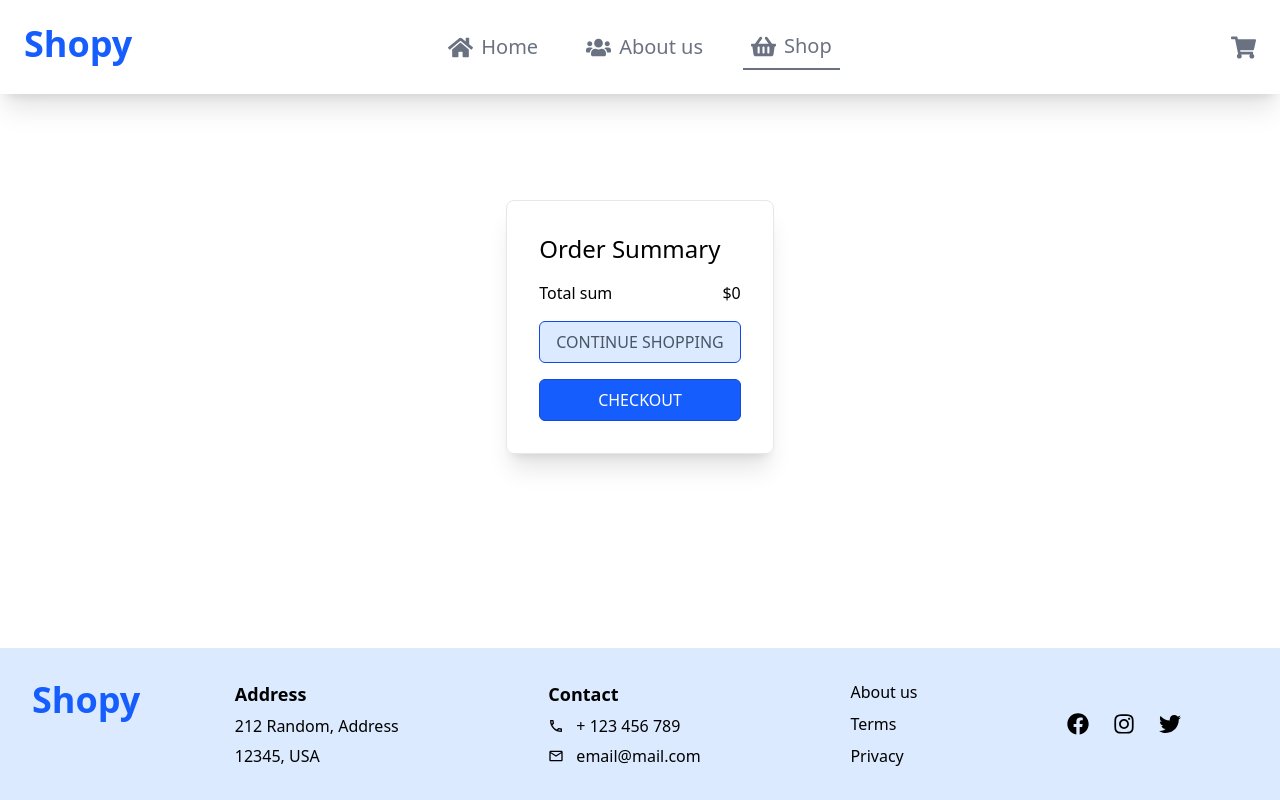
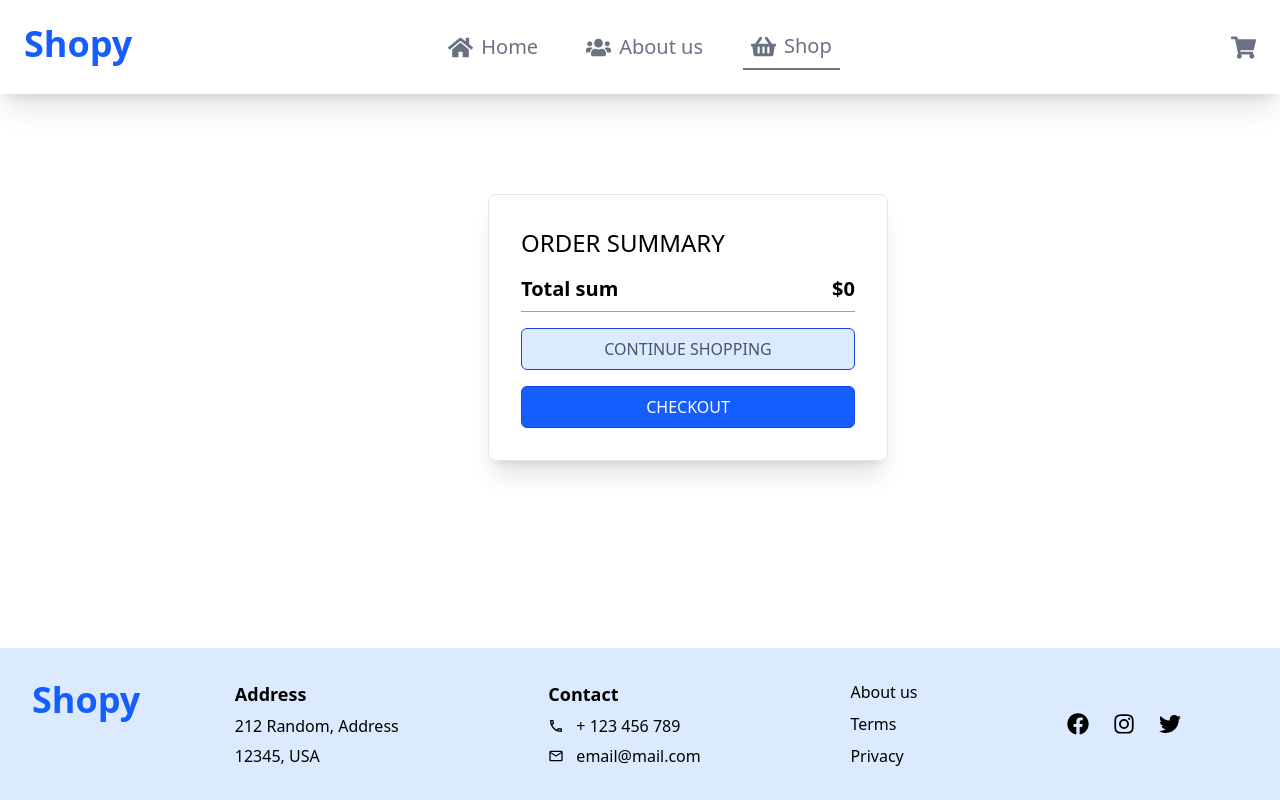
Before and after one commit to dawidtt/shopy, a React (Vite) app: page /shop/cart in a window 1280 px wide. Built offline with nearby package versions, Linux system fonts and the light colour scheme.

Commit message:
Finish cart features

```diff
--- a/src/components/CartProduct.jsx
+++ b/src/components/CartProduct.jsx
@@ -12,7 +12,7 @@ function CartProduct({ product }) {
   // const { data, loading, error } = useFetchShop(`/${id}`);
   // console.log(data);
 
-  const { updateCartQuantity } = useCart();
+  const { updateCartQuantity, removeFromCart } = useCart();
 
   const [productNumber, setProductNumber] = useState(product.quantity);
   function handleProductNumber(eq) {
@@ -26,15 +26,11 @@ function CartProduct({ product }) {
   }
 
   return (
-    <div className="flex flex-col justify-between">
+    <div className="flex flex-col justify-between w-full ">
       {product && (
-        <div className="flex  justify-center items-center lg:items-stretch  gap-6 md:gap-12 max-w-[800px] lg:mx-auto shadow-xl p-8 rounded-lg border-1 border-gray-200">
-          <img
-            className="w-[55px] sm:w-[80px] md:w-[120px]"
-            src={product.image}
-            alt=""
-          />
-          <div className="flex flex-col justify-between">
+        <div className="flex  justify-center items-center lg:items-stretch  gap-6 md:gap-12 md:max-w-[800px] lg:mx-auto shadow-xl p-8 rounded-lg border-1 border-gray-200">
+          <img className="w-[20%] " src={product.image} alt="" />
+          <div className="flex flex-col justify-between w-[80%]">
             <div>
               <h2 className="text-sm sm:text-lg md:text-2xl font-bold">
                 {product.title}
@@ -62,7 +58,12 @@ function CartProduct({ product }) {
                   </button>
                 </div>
                 <p className="text-lg lg:text-2xl"> ${product.price}</p>
-                <FaRegTrashAlt fill="#f54245" size={25} />
+                <button
+                  className="cursor-pointer hover:scale-105 transition duration-100 will-change-transform"
+                  onClick={() => removeFromCart(product.id)}
+                >
+                  <FaRegTrashAlt fill="#f54245" size={25} />
+                </button>
               </div>
             </div>
           </div>
--- a/src/components/Header.jsx
+++ b/src/components/Header.jsx
@@ -5,7 +5,9 @@ import { FaShoppingBasket } from "react-icons/fa";
 import { FaShoppingCart } from "react-icons/fa";
 import { useLocation } from "react-router-dom";
 import Logo from "./Logo";
+import { useCart } from "../context/CartContext";
 function Header() {
+  const { cartTotalItems } = useCart();
   let location = useLocation();
   const isHome = location.pathname === "/";
   const isAboutUs = location.pathname === "/about-us";
@@ -46,11 +48,16 @@ function Header() {
           <span className="hidden sm:block text-xl">Shop</span>
         </Link>
       </div>
-      <div className="flex items-center justify-end md:w-[120px]">
+      <div className="flex items-center justify-end md:w-[120px] ">
         <Link
           to="/shop/cart"
-          className="flex items-center justify-center gap-2 hover:scale-[1.08] transition-transform"
+          className="flex items-center justify-center gap-2 hover:scale-[1.08] transition-transform relative"
         >
+          {cartTotalItems !== 0 && (
+            <div className="absolute text-sm text-white font-bold bg-red-600 rounded-full w-5 h-5 flex justify-center items-center top-[-12px] right-[-12px]">
+              {cartTotalItems > 9 ? "9+" : cartTotalItems}
+            </div>
+          )}
           <FaShoppingCart size="25px"></FaShoppingCart>
         </Link>
       </div>
--- a/src/context/CartContext.jsx
+++ b/src/context/CartContext.jsx
@@ -38,6 +38,11 @@ export const CartProvider = ({ children }) => {
     );
   };
 
+  const cartTotalPrice = cart.reduce(
+    (total, item) =>
+      Math.round((total + item.price * item.quantity) * 100) / 100,
+    0
+  );
   const cartTotalItems = cart.reduce((total, item) => total + item.quantity, 0);
 
   const value = {
@@ -46,6 +51,7 @@ export const CartProvider = ({ children }) => {
     removeFromCart,
     updateCartQuantity,
     cartTotalItems,
+    cartTotalPrice,
   };
 
   return <CartContext.Provider value={value}>{children}</CartContext.Provider>;
--- a/src/pages/Shop/Cart.jsx
+++ b/src/pages/Shop/Cart.jsx
@@ -1,33 +1,40 @@
 import Header from "../../components/Header";
 import Footer from "../../components/Footer";
 import CartProduct from "../../components/CartProduct";
+import { Link } from "react-router-dom";
 import { useCart } from "../../context/CartContext";
 function Cart() {
-  const { cart } = useCart();
+  const { cart, cartTotalPrice } = useCart();
   console.log(cart);
   return (
-    <div className="flex flex-col justify-between h-[100vh]">
+    <div className="min-h-[100vh] flex flex-col justify-between">
       <Header></Header>
-
-      <div className="flex flex-col justify-between items-center md:flex-row md:items-start px-4 lg:px-24 gap-4 md:gap-24  py-8 max-w-[1800px] md:mx-auto">
+      <div className="flex flex-col justify-between items-start ">
+        <div className="flex flex-col justify-between items-center md:flex-row md:items-start px-4 lg:px-24 gap-4 md:gap-24  py-8 max-w-[1800px] md:mx-auto ">
+          <div className="flex flex-col gap-8">
             {cart.map((product) => (
               <CartProduct key={product.id} product={product} />
             ))}
+          </div>
 
-        <div className="max-w-[360px] flex flex-col justify-center items-stretch gap-4  shadow-xl p-8 rounded-lg border-1 border-gray-200">
-          <h2 className="text-2xl">Order Summary</h2>
-          <div className="flex justify-between">
-            <p>Total sum</p>
-            <p>$0</p>
+          <div className="w-[400px] flex flex-col justify-center items-stretch gap-4  shadow-xl p-8 rounded-lg border-1 border-gray-200 sticky top-32">
+            <h2 className="text-xl lg:text-2xl  uppercase">Order Summary</h2>
+            <div className="flex justify-between border-b-gray-400 border-b-1 pb-2">
+              <p className="font-bold lg:text-xl">Total sum</p>
+              <p className="font-bold lg:text-xl">${cartTotalPrice}</p>
             </div>
-          <button className="bg-blue-100 border-1 border-blue-700 rounded-md text-gray-600 px-4 py-2 uppercase">
+            <Link className="" to={"/shop"}>
+              <button className="w-full bg-blue-100 border-1 border-blue-700 rounded-md text-gray-600 px-4 py-2 uppercase cursor-pointer will-change-transform hover:scale-101 transition duration-100 ">
                 Continue shopping
               </button>
-          <button className="bg-blue-600 border-1 border-blue-700 rounded-md text-white px-4 py-2 uppercase">
+            </Link>
+            <button className="bg-blue-600 border-1 border-blue-700 rounded-md text-white px-4 py-2 uppercase cursor-pointer will-change-transform hover:scale-101 transition duration-100">
               checkout
             </button>
           </div>
         </div>
+      </div>
+
       <Footer></Footer>
     </div>
   );
```
Lines whose indentation alone changed are shown as unchanged.
